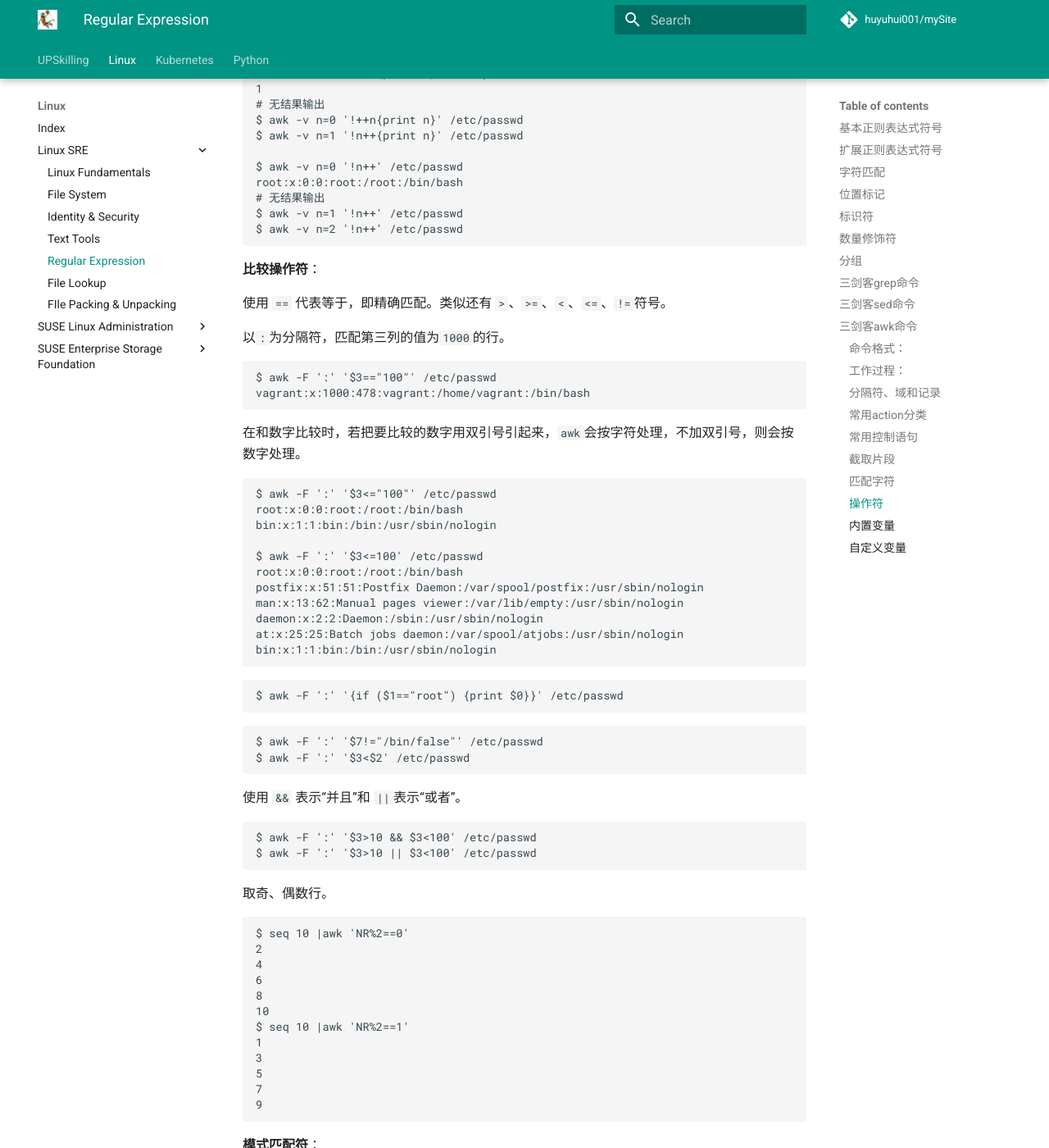
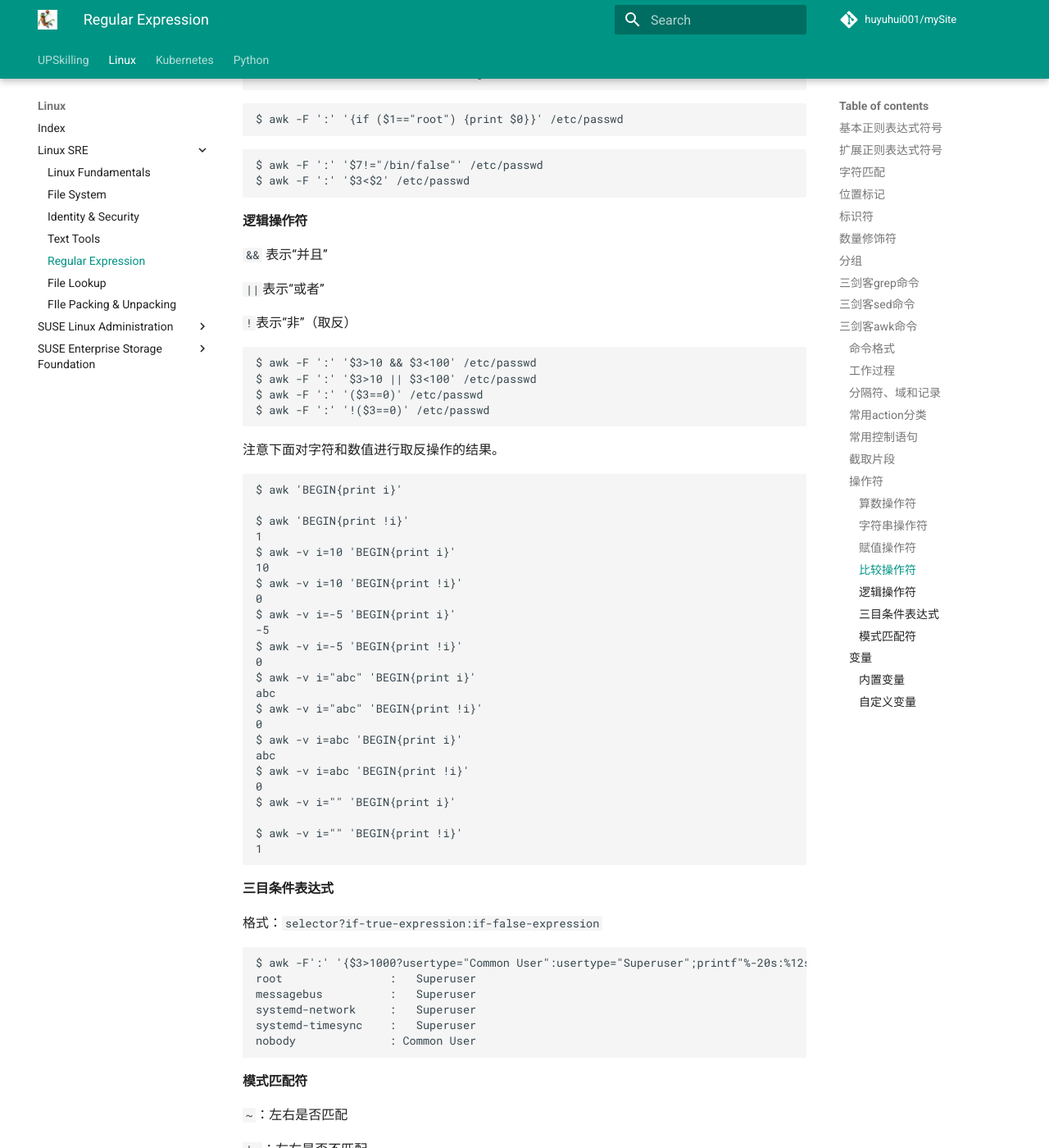
Before and after one commit to huyuhui001/mySite, an MkDocs documentation site: the page built from docs/linux/SRE/05-RegExpress.md, in a window 1280 px wide and 1400 px high, scrolled down 35534 px. Shown: the whole window at 82% size. Built offline with MkDocs 1.6.1 and Material for MkDocs 9.7.7, drawn with Linux system fonts in a browser that asks for light colours; comment, search, counter and statistics services are not loaded; some of the changed text lies outside the part shown.

Commit message:
Documentation

````diff
--- a/docs/linux/SRE/05-RegExpress.md
+++ b/docs/linux/SRE/05-RegExpress.md
@@ -1438,7 +1438,7 @@
 
 `awk`把文件逐行读入，以空格为默认分隔符将每行切片，再对切片进行分析处理。
 
-### 命令格式：
+### 命令格式
 
 `awk 'pattern{action statements;...}' {filenames}`
 
@@ -1450,7 +1450,7 @@
 
 - `-v`：var=value，变量赋值。
 
-### 工作过程：
+### 工作过程
 
 1. 执行BEGIN{action;...}语句块中的语句。
 
@@ -1663,48 +1663,11 @@
 messagebus#x#499#499
 ```
 
-### 匹配字符
-
-示例：
-
-匹配文件中指定字符串`oo`的所有行，类似grep命令，但没有高亮显示。
-
-```
-$ awk '/oo/' /etc/passwd
-root:x:0:0:root:/root:/bin/bash
-mail:x:495:482:Mailer daemon:/var/spool/clientmqueue:/usr/sbin/nologin
-postfix:x:51:51:Postfix Daemon:/var/spool/postfix:/usr/sbin/nologin
-lp:x:493:487:Printing daemon:/var/spool/lpd:/usr/sbin/nologin
-at:x:25:25:Batch jobs daemon:/var/spool/atjobs:/usr/sbin/nologin
-tftp:x:487:474:TFTP account:/srv/tftpboot:/bin/false
-gentoo:x:1014:100:Gentoo Distribution:/home/gentoo:/bin/csh
-```
-
-以`:`为分隔符，匹配第一列中包含指定字符串`oo`的行。`~`是代表匹配。
-
-```
-$ awk -F ':' '$1 ~/oo/' /etc/passwd
-root:x:0:0:root:/root:/bin/bash
-gentoo:x:1014:100:Gentoo Distribution:/home/gentoo:/bin/csh
-```
-
-多条件匹配，以`:`为分隔符，匹配所有含有`root`或`ftp`的行，并打印第1、3列。
-
-```
-$ awk -F ':' '/root/ {print $1,$3} /bin/ {print $1,$3}' /etc/passwd
-```
-
-多条件匹配，以`:`为分隔符，匹配第一列中含有`root`或`bin`的行，并打印第1、3列。
-
-```
-$ awk -F ':' '$1 ~/root/ {print $1,$3} $1 ~/bin/ {print $1,$3}' /etc/passwd
-root 0
-bin 1
-```
+
 
 ### 操作符
 
-**算数操作符**：
+#### 算数操作符
 
 `x+y`，`x-y`，`x*y`，`x/y`，`x^y`，`x%y`。
 
@@ -1712,11 +1675,15 @@
 
 `+x`：将字符串转换为数值
 
-**字符串操作符**：
+
+
+#### 字符串操作符
 
 没有操作符号，字符串连接。
 
-**赋值操作符**：
+
+
+#### 赋值操作符
 
 `=`，`+=`，`-=`，`*=`，`/=`，`%=`，`^=`，`++`，`--`。
 
@@ -1815,7 +1782,7 @@
 
 
 
-**比较操作符**：
+#### 比较操作符
 
 使用 `==` 代表等于，即精确匹配。类似还有 `>`、`>=`、`<`、`<=`、`!=`符号。
 
@@ -1851,33 +1818,78 @@
 $ awk -F ':' '$3<$2' /etc/passwd
 ```
 
-使用 `&&` 表示“并且”和 `||`表示“或者”。
+
+
+#### 逻辑操作符
+
+ `&&` 表示“并且”
+
+ `||`表示“或者”
+
+ `!`表示“非”（取反）
 
 ```
 $ awk -F ':' '$3>10 && $3<100' /etc/passwd
 $ awk -F ':' '$3>10 || $3<100' /etc/passwd
-```
-
-取奇、偶数行。
-
-```
-$ seq 10 |awk 'NR%2==0'
-2
-4
-6
-8
+$ awk -F ':' '($3==0)' /etc/passwd
+$ awk -F ':' '!($3==0)' /etc/passwd
+```
+
+注意下面对字符和数值进行取反操作的结果。
+
+```
+$ awk 'BEGIN{print i}'
+
+$ awk 'BEGIN{print !i}'
+1
+$ awk -v i=10 'BEGIN{print i}'
 10
-$ seq 10 |awk 'NR%2==1'
+$ awk -v i=10 'BEGIN{print !i}'
+0
+$ awk -v i=-5 'BEGIN{print i}'
+-5
+$ awk -v i=-5 'BEGIN{print !i}'
+0
+$ awk -v i="abc" 'BEGIN{print i}'
+abc
+$ awk -v i="abc" 'BEGIN{print !i}'
+0
+$ awk -v i=abc 'BEGIN{print i}'
+abc
+$ awk -v i=abc 'BEGIN{print !i}'
+0
+$ awk -v i="" 'BEGIN{print i}'
+
+$ awk -v i="" 'BEGIN{print !i}'
 1
-3
-5
-7
-9
-```
-
-
-
-**模式匹配符**：
+```
+
+
+
+#### 三目条件表达式
+
+格式：`selector?if-true-expression:if-false-expression`
+
+
+
+```
+$ awk -F':' '{$3>1000?usertype="Common User":usertype="Superuser";printf"%-20s:%12s\n", $1, usertype}' /etc/passwd |head -n5
+root                :   Superuser
+messagebus          :   Superuser
+systemd-network     :   Superuser
+systemd-timesync    :   Superuser
+nobody              : Common User
+```
+
+
+
+
+
+
+
+
+
+#### 模式匹配符
 
 `~`：左右是否匹配
 
@@ -1885,11 +1897,100 @@
 
 
 
-
-
-
-
-### 内置变量
+示例：
+
+匹配文件中指定字符串`root`的所有行，类似grep命令，但没有高亮显示。
+
+```
+$ awk '/root/' /etc/passwd
+root:x:0:0:root:/root:/bin/bash
+```
+
+以`:`为分隔符，匹配第一列`$1`中包含指定字符串`oo`的行。`~`是代表左右匹配。
+
+```
+$ awk -F ':' '$1 ~/oo/' /etc/passwd
+root:x:0:0:root:/root:/bin/bash
+gentoo:x:1014:100:Gentoo Distribution:/home/gentoo:/bin/csh
+```
+
+以`:`为分隔符，匹配所有列`$0`（整行）中包含`root`行的第一列`$1`。
+
+```
+$ awk -F: '$0 ~/root/{print $1}' /etc/passwd
+$ awk -F: '$0 ~"root"{print $1}' /etc/passwd
+root
+daemon
+_cvmsroot
+```
+
+以`:`为分隔符，匹配所有列`$0`（整行）中以`root`开头行的第一列`$1`。
+
+```
+$ awk -F: '$0 ~"^root"{print $1}' /etc/passwd
+$ awk -F: '$0 ~/^root/{print $1}' /etc/passwd
+root
+```
+
+以`:`为分隔符，匹配所有列`$0`（整行）中不以`root`开头行的第一列`$1`。
+
+```
+$ awk -F: '$0 !~/^root/{print $1}' /etc/passwd
+$ awk -F: '$0 ~/^[^root]/{print $1}' /etc/passwd
+```
+
+多条件匹配，以`:`为分隔符，匹配所有含有`root`或`ftp`的行，并打印第1、3列。
+
+```
+$ awk -F ':' '/root/ {print $1,$3} /bin/ {print $1,$3}' /etc/passwd
+```
+
+多条件匹配，以`:`为分隔符，匹配第一列中含有`root`或`bin`的行，并打印第1、3列。
+
+```
+$ awk -F ':' '$1 ~/root/ {print $1,$3} $1 ~/bin/ {print $1,$3}' /etc/passwd
+root 0
+bin 1
+```
+
+以`:`为分隔符，匹配第三列`$3`中值为`0`的行。
+
+```
+$ awk -F":" '$3==0' /etc/passwd
+root:x:0:0:root:/root:/bin/bash
+```
+
+以至少一个空格或%为分隔符，匹配以`/dev/sd`开头的行，打印第五列。
+
+```
+$ df |awk -F"[[:space:]]+|%" '$0 ~ /^\/dev\/sd/{print $5}'
+8
+8
+8
+8
+8
+8
+8
+8
+8
+8
+8
+```
+
+读取`ifconfig eth0`输出结果的第二行`NR==2`的第二列`$2`。
+
+```
+$ ifconfig eth0 |awk 'NR==2{print $2}'
+192.168.10.210
+```
+
+
+
+
+
+### 变量
+
+#### 内置变量
 
 `awk`常用的变量有`FS`、`OFS`、`NF` 和 `NR`。
 
@@ -2042,6 +2143,25 @@
 2
 3
 ```
+
+取奇、偶数行。
+
+```
+$ seq 10 |awk 'NR%2==0'
+2
+4
+6
+8
+10
+$ seq 10 |awk 'NR%2==1'
+1
+3
+5
+7
+9
+```
+
+
 
 通过`NR`设定行号条件。以`:`为分隔符，打印第40行以后的行内容。
 
@@ -2261,7 +2381,7 @@
 $ awk 'BEGIN{print ARGV[3]}' /etc/fstab /etc/issue
 ```
 
-### 自定义变量
+#### 自定义变量
 
 自定义变量是区分字符大小写的，使用下面的方式进行赋值。
 
````
